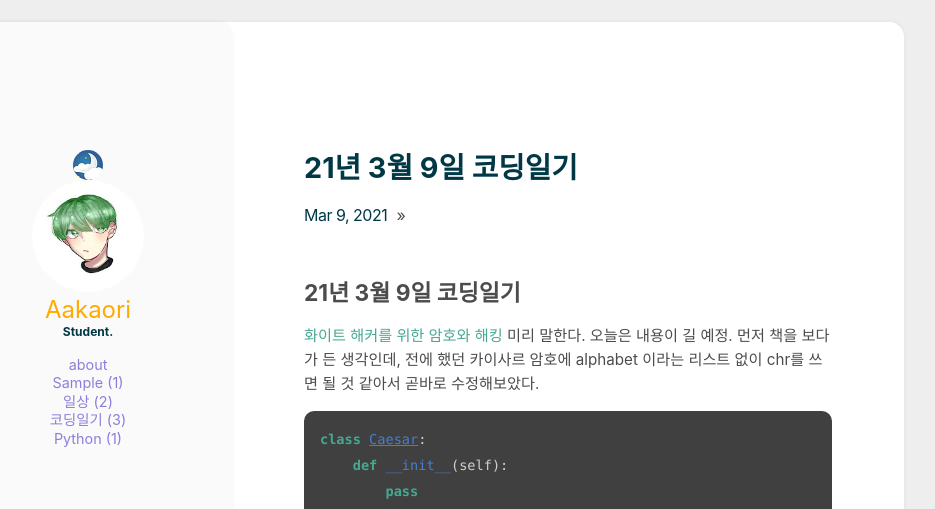
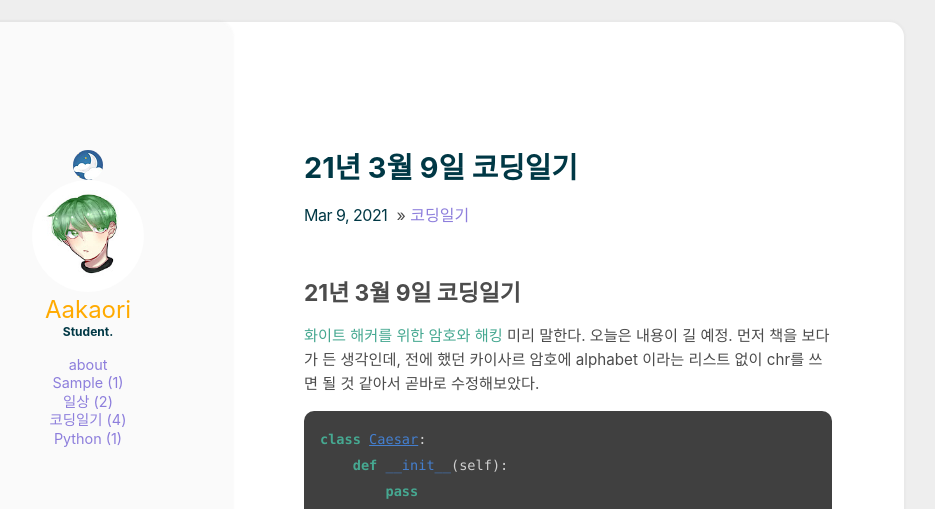
Before and after one commit to mk2478/mk2478.github.com, a Jekyll site: the page built from _posts/2021-03-09-09.md, in a window 1280 px wide and 900 px high. Shown: the top 509 px of the window, without its empty margins (216-1151 px from the left). Built offline with Jekyll 4.4.1, drawn with Linux system fonts in a browser that asks for light colours; comment, search, counter and statistics services are not loaded.

Commit message:
Update 2021-03-09-09.md

```diff
--- a/_posts/2021-03-09-09.md
+++ b/_posts/2021-03-09-09.md
@@ -1,6 +1,6 @@
 ---
 title: 21년 3월 9일 코딩일기
-categories: []
+categories: [코딩일기]
 comments: true
 ---
 
```
